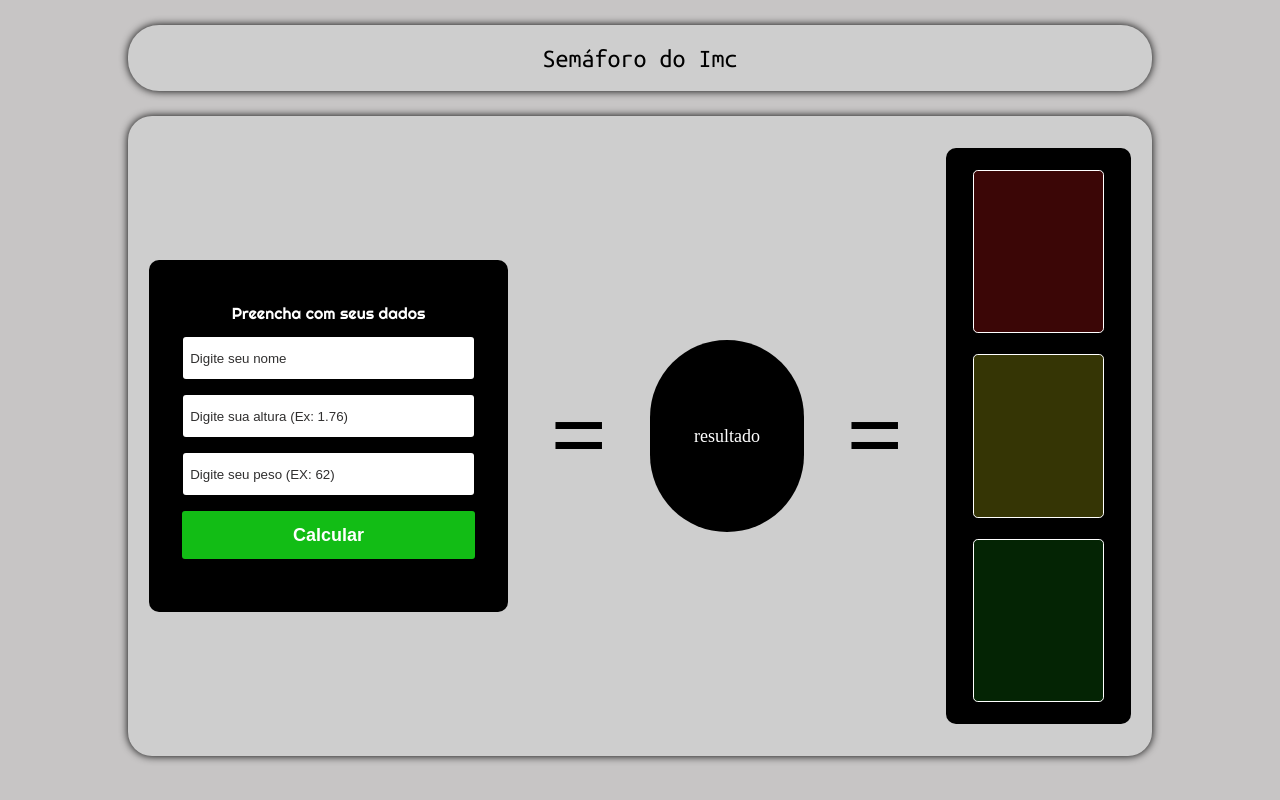
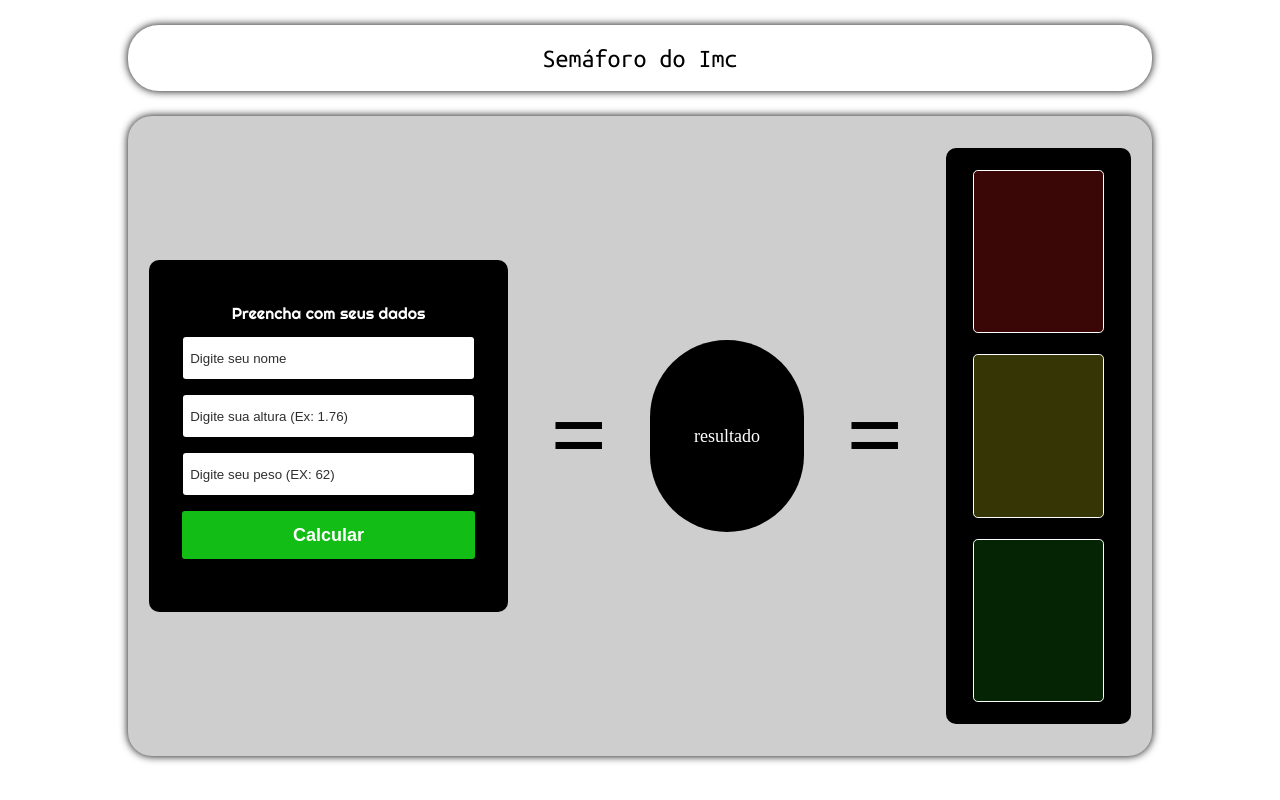
Before and after one commit to Renangenito/SEMAFORO-DO-IMC, a plain HTML site: page index.html in a window 1280 px wide. Drawn offline with Linux system fonts and the light colour scheme.

Commit message:
Alterando o background

```diff
--- a/style.css
+++ b/style.css
@@ -7,14 +7,14 @@ body{
     flex-direction: column;
     justify-content: center;
     align-items: center;
-    background-color: #c7c5c5;
+    background-color: #fff;
 }
 .titulo-principal{
     font-family: 'Ubuntu Mono', monospace;
     width: 80vw;
     font-size: 26px;
     border-radius: 31px;
-    background-color: #cecece;
+    background-color: #fff;
     box-shadow: 0 0 9px #000;
     text-align: center;
     padding: 20px 0;
```
